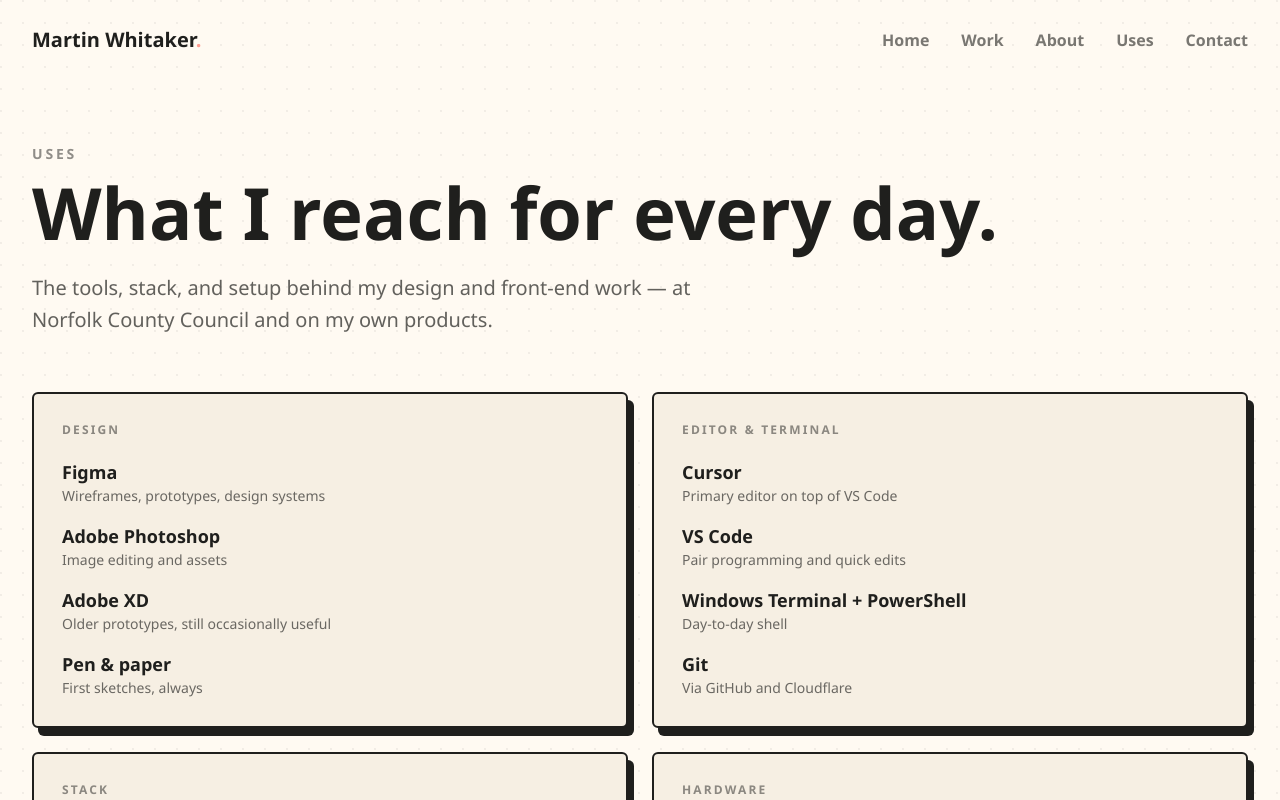
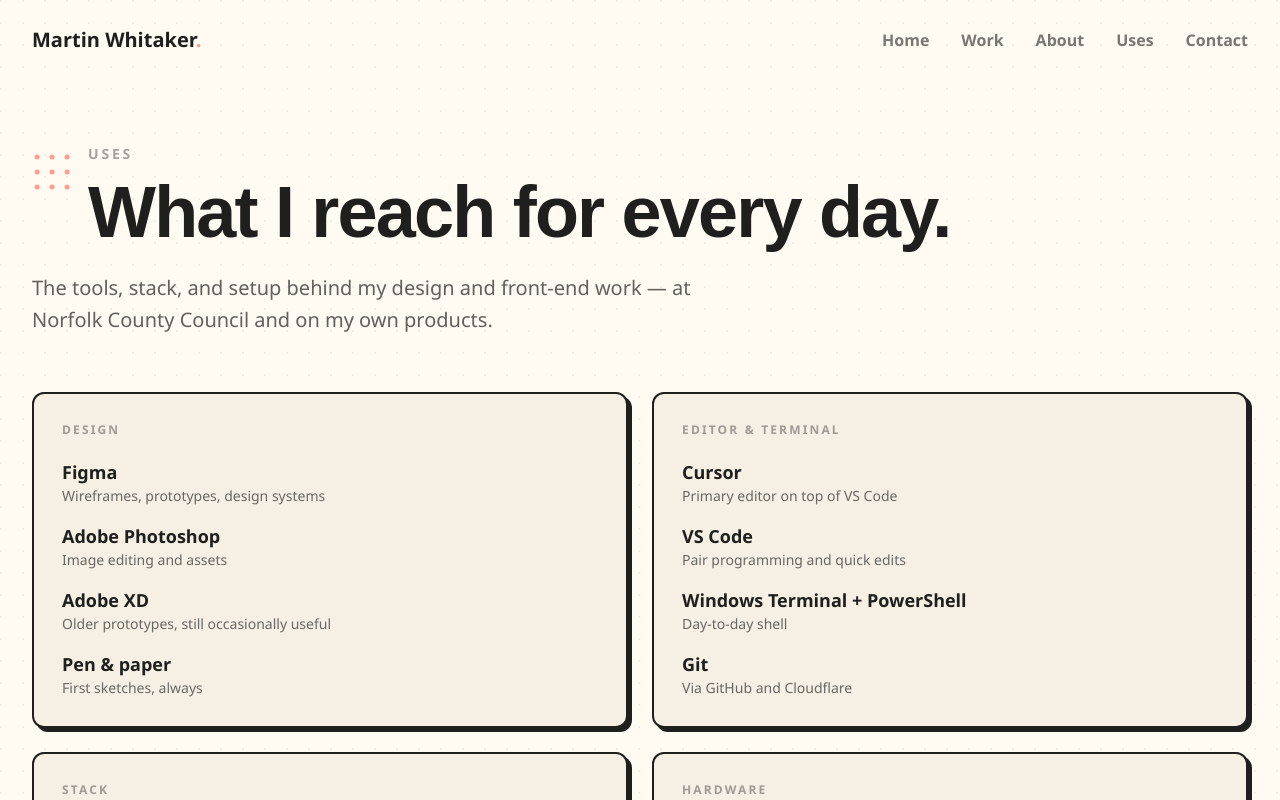
Before and after one commit to sirnightowl/MW-Portfolio, a Next.js app: page /uses in a window 1280 px wide. Shown: the top 800 px of the page. Built offline with nearby package versions, Linux system fonts and the light colour scheme; a web font is replaced by a local one.

Commit message:
feat: refine uses and not-found page visual polish

```diff
--- a/app/not-found.tsx
+++ b/app/not-found.tsx
@@ -1,11 +1,15 @@
 import Link from 'next/link'
 import Button from '@/components/common/Button'
+import { Star } from '@/components/common/DecorativeShapes'
 
 export default function NotFound() {
   return (
     <main className="container-custom flex min-h-[70vh] flex-col items-center justify-center py-20 text-center">
-      <p className="text-sm font-black uppercase tracking-[0.2em] text-ink/50">Error 404</p>
-      <h1 className="mt-4 text-6xl font-black tracking-tight md:text-8xl">
+      <div className="flex items-center gap-3">
+        <p className="text-sm font-black uppercase tracking-[0.2em] text-ink/40">Error 404</p>
+        <Star aria-hidden="true" />
+      </div>
+      <h1 className="mt-4 font-serif text-6xl font-black tracking-tight md:text-8xl">
         Lost in the<br />Norfolk fog.
       </h1>
       <p className="mt-6 max-w-md text-lg leading-8 text-ink/70">
--- a/app/uses/page.tsx
+++ b/app/uses/page.tsx
@@ -1,5 +1,6 @@
 import type { Metadata } from 'next'
 import Button from '@/components/common/Button'
+import { DotCluster } from '@/components/common/DecorativeShapes'
 
 export const metadata: Metadata = {
   title: 'Uses',
@@ -52,10 +53,15 @@ const groups = [
 export default function UsesPage() {
   return (
     <main className="container-custom pt-28 pb-20 md:pt-36 md:pb-28">
-      <p className="text-sm font-black uppercase tracking-[0.2em] text-ink/50">Uses</p>
-      <h1 className="mt-3 text-5xl font-black tracking-normal md:text-7xl">
-        What I reach for every day.
-      </h1>
+      <div className="flex items-start gap-4">
+        <DotCluster aria-hidden="true" className="mt-2 text-coral" />
+        <div>
+          <p className="text-sm font-black uppercase tracking-[0.2em] text-ink/40">Uses</p>
+          <h1 className="mt-3 font-serif text-5xl font-black tracking-tight md:text-7xl">
+            What I reach for every day.
+          </h1>
+        </div>
+      </div>
       <p className="mt-6 max-w-2xl text-xl leading-8 text-ink/70">
         The tools, stack, and setup behind my design and front-end work — at Norfolk County Council and on my own products.
       </p>
@@ -64,9 +70,9 @@ export default function UsesPage() {
         {groups.map((group) => (
           <section
             key={group.cat}
-            className="rounded-[6px] border-2 border-ink bg-cream p-7 shadow-[6px_8px_0_#1f1f1d]"
+            className="rounded-[12px] border-2 border-ink bg-cream p-7 shadow-[4px_4px_0_#1f1f1d]"
           >
-            <h2 className="text-xs font-black uppercase tracking-[0.18em] text-ink/50">{group.cat}</h2>
+            <h2 className="text-xs font-black uppercase tracking-[0.18em] text-ink/40">{group.cat}</h2>
             <ul className="mt-5 space-y-4">
               {group.items.map((item) => (
                 <li key={item.name}>
```
